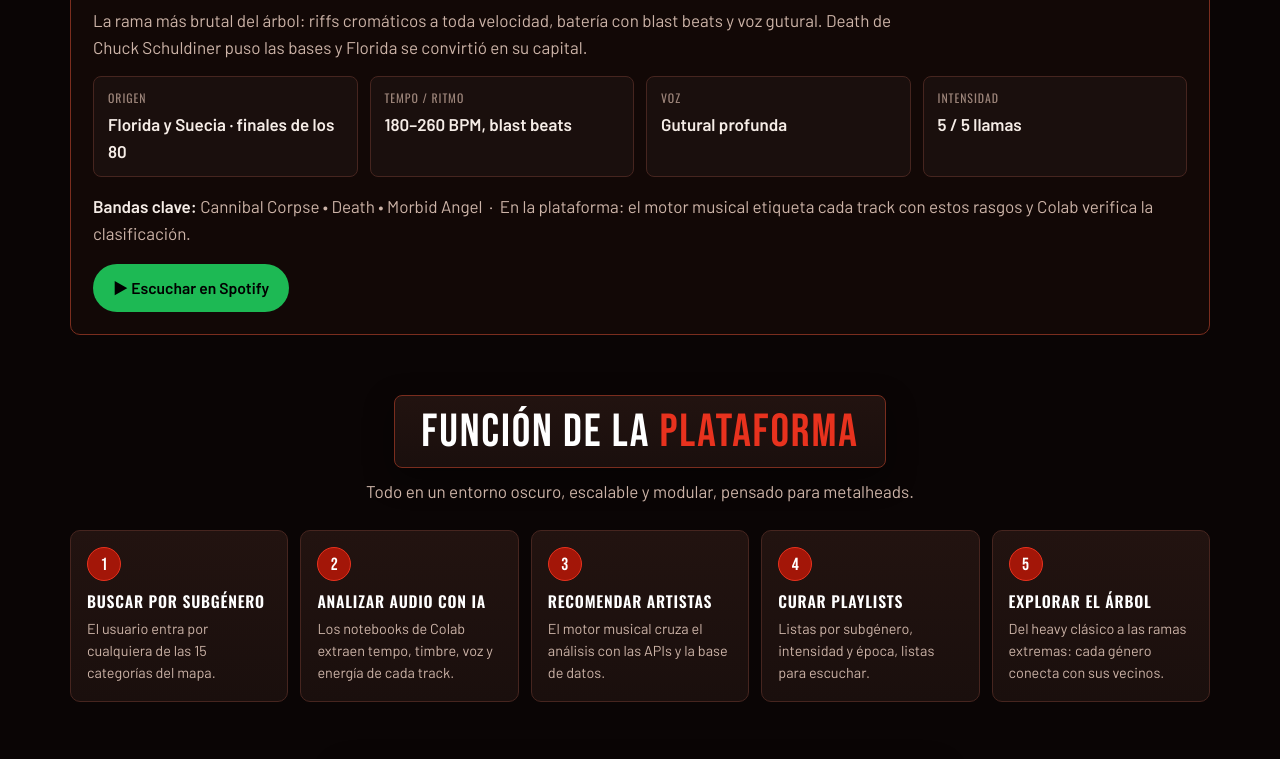
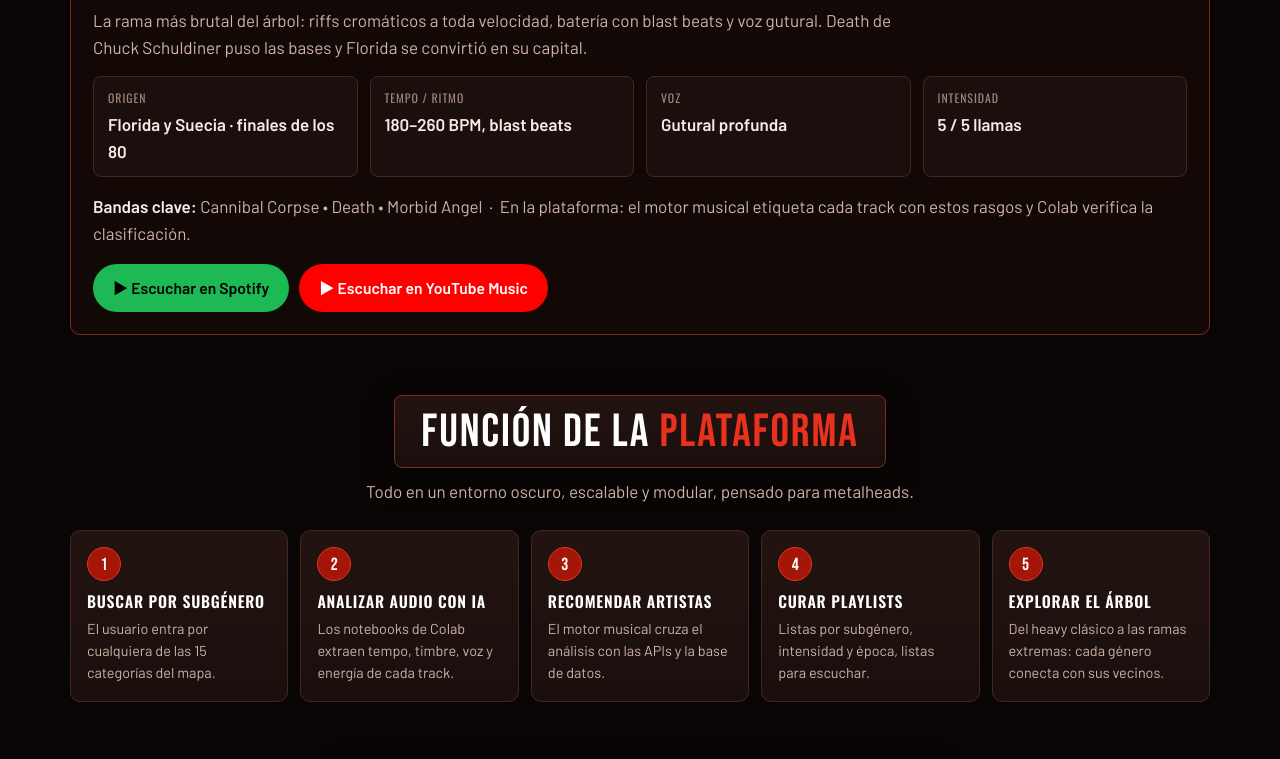
Before and after one commit to armandocampos19852020-jpg/rey-midas, a plain HTML site: page index.html in a window 1280 px wide. Shown: the part 2923-3682 px from the top of the page. Drawn offline with nearby package versions, Linux system fonts and the light colour scheme.

Commit message:
Agrega botón Escuchar en YouTube Music por subgénero

```diff
--- a/index.html
+++ b/index.html
@@ -318,6 +318,8 @@
       .genre-detail .bands-line b{ color:var(--text); }
       .spotify-btn{ display:inline-block; margin-top:18px; background:#1DB954; color:#000; font-weight:800; text-decoration:none; padding:12px 20px; border-radius:999px; font-size:.98rem; }
       .spotify-btn:hover{ background:#1ed760; }
+      .ytmusic-btn{ display:inline-block; margin-top:18px; margin-left:10px; background:#FF0000; color:#fff; font-weight:800; text-decoration:none; padding:12px 20px; border-radius:999px; font-size:.98rem; }
+      .ytmusic-btn:hover{ background:#cc0000; }
       .empty{
         border:1px dashed var(--line-hot); border-radius:var(--radius);
         padding:28px; text-align:center; color:var(--muted);
@@ -787,7 +789,8 @@ npx wrangler pages deploy ./public \
             '<div class="cell"><p class="k">Intensidad</p><p class="v">' + g.intensity + ' / 5 llamas</p></div>' +
           '</div>' +
           '<p class="bands-line"><b>Bandas clave:</b> ' + g.bands.join(' • ') + ' &nbsp;·&nbsp; En la plataforma: el motor musical etiqueta cada track con estos rasgos y Colab verifica la clasificación.</p>' +
-          '<a class="spotify-btn" href="' + g.spotify + '" target="_blank" rel="noopener">▶ Escuchar en Spotify</a>';
+          '<a class="spotify-btn" href="' + g.spotify + '" target="_blank" rel="noopener">▶ Escuchar en Spotify</a>' +
+          '<a class="ytmusic-btn" href="https://music.youtube.com/search?q=' + encodeURIComponent(g.name) + '" target="_blank" rel="noopener">▶ Escuchar en YouTube Music</a>';
       }
       document.getElementById('familyChips').addEventListener('click', function(e){
         var btn = e.target.closest('.chip');
```
